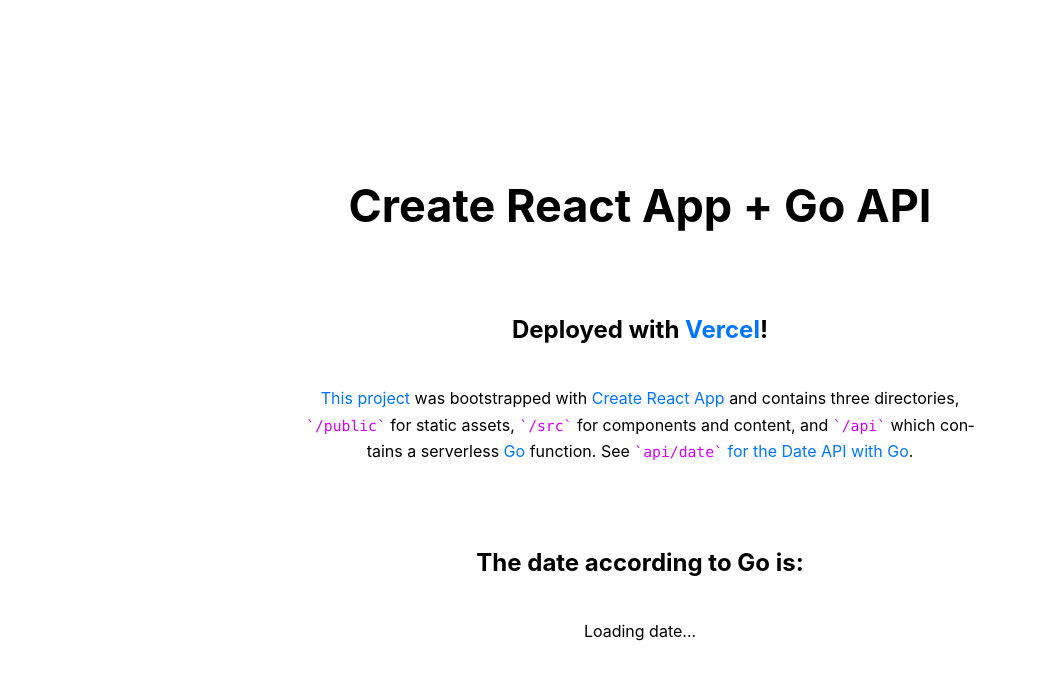
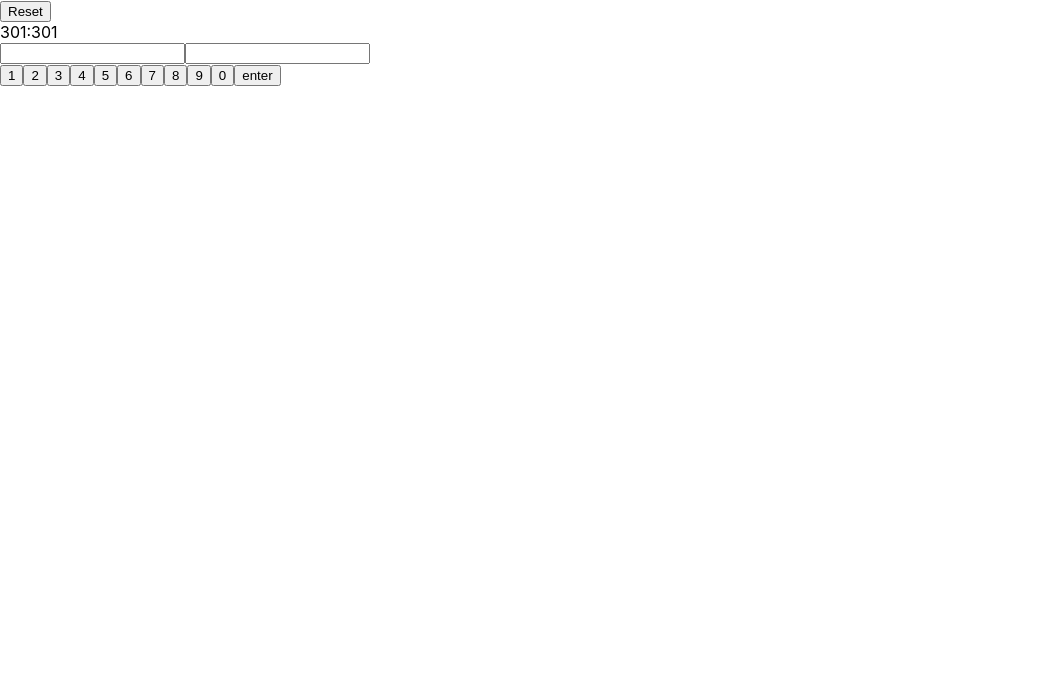
Before and after one commit to stsh89/darts-scoreboard, a React (Create React App) app: page / in a window 1280 px wide. Shown: the top 680 px of the page, without its empty margins (0-1037 px from the left). Built offline with nearby package versions, Linux system fonts and the light colour scheme; no server answers.

Commit message:
Scaffold basic scoreboard

```diff
--- a/src/App.js
+++ b/src/App.js
@@ -1,57 +1,7 @@
 import React from 'react';
-import { useEffect, useState } from 'react';
 import './App.css';
+import Scoreboard from './Scoreboard'
 
-function App() {
-  const [date, setDate] = useState(null);
-  useEffect(() => {
-    async function getDate() {
-      const res = await fetch('/api/date');
-      const newDate = await res.text();
-      setDate(newDate);
-    }
-    getDate();
-  }, []);
-  return (
-    <main>
-      <h1>Create React App + Go API</h1>
-      <h2>
-        Deployed with{' '}
-        <a
-          href="https://vercel.com/docs"
-          target="_blank"
-          rel="noreferrer noopener"
-        >
-          Vercel
-        </a>
-        !
-      </h2>
-      <p>
-        <a
-          href="https://github.com/zeit/now/tree/master/examples/create-react-app"
-          target="_blank"
-          rel="noreferrer noopener"
-        >
-          This project
-        </a>{' '}
-        was bootstrapped with{' '}
-        <a href="https://facebook.github.io/create-react-app/">
-          Create React App
-        </a>{' '}
-        and contains three directories, <code>/public</code> for static assets,{' '}
-        <code>/src</code> for components and content, and <code>/api</code>{' '}
-        which contains a serverless <a href="https://golang.org/">Go</a>{' '}
-        function. See{' '}
-        <a href="/api/date">
-          <code>api/date</code> for the Date API with Go
-        </a>
-        .
-      </p>
-      <br />
-      <h2>The date according to Go is:</h2>
-      <p>{date ? date : 'Loading date...'}</p>
-    </main>
-  );
+export default function App() {
+  return <Scoreboard />
 }
-
-export default App;
--- /dev/null
+++ b/src/Scoreboard.js
@@ -0,0 +1,30 @@
+import * as React from 'react'
+
+export default function Scoreboard() {
+  const [player1Score, setPlaer1Score] = React.useState(301)
+  const [player2Score, setPlaer2Score] = React.useState(301)
+
+  const controls = [1,2,3,4,5,6,7,8,9,0,'enter'].map((value) => {
+    return (
+      <button key={`control-${value}`}>{value}</button>
+    )
+  })
+
+  return (
+    <div className="scoreboard">
+      <button>Reset</button>
+      <div className="score">
+        <span>{player1Score}</span>
+        <span>:</span>
+        <span>{player2Score}</span>
+      </div>
+      <div className="score-inputs">
+        <span><input type="number" /></span>
+        <span><input type="number" /></span>
+      </div>
+      <div className="controls">
+        {controls}
+      </div>
+    </div>
+  )
+}
```
